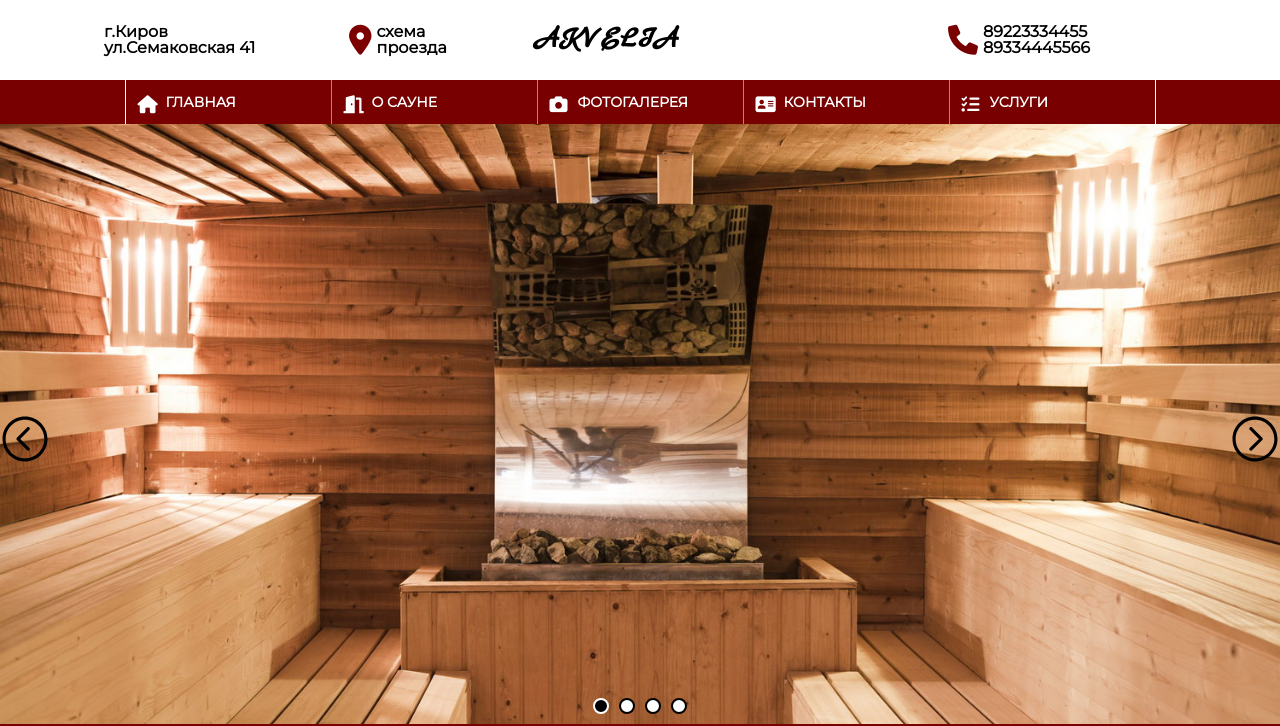
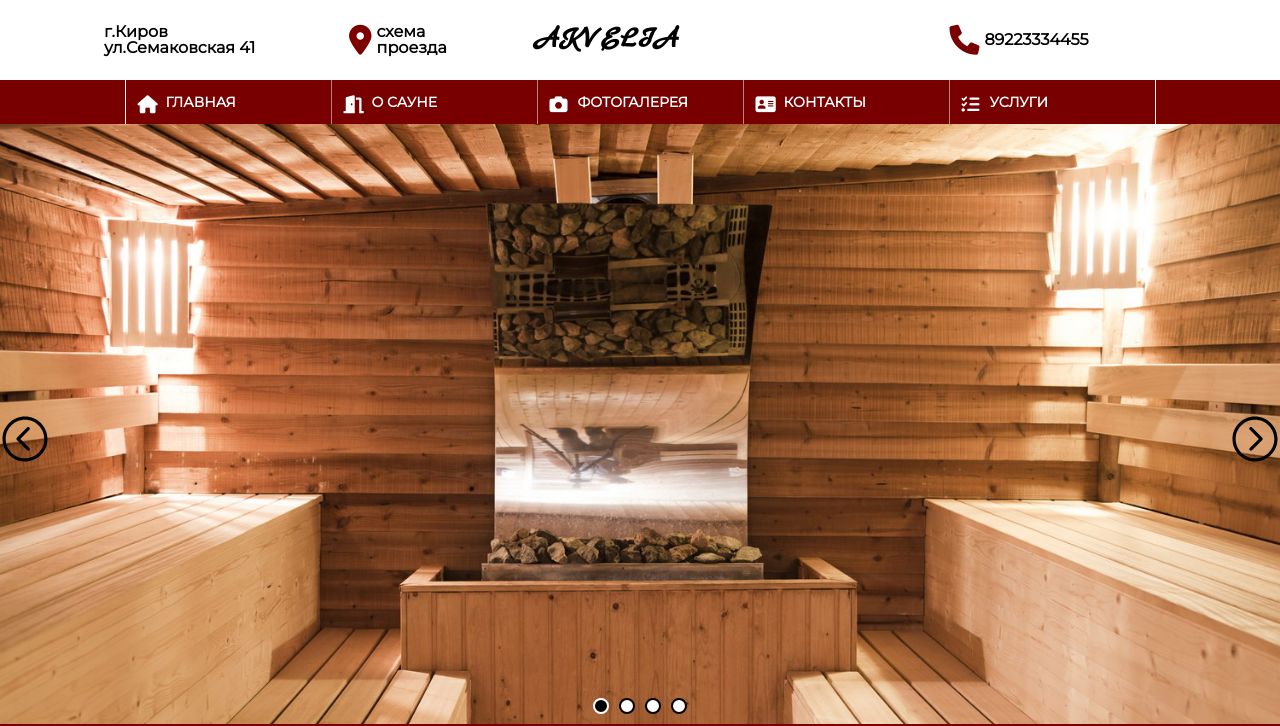
Before and after one commit to Viharev/akveliaSite, a website: page index.html in a window 1280 px wide. Shown: the top 726 px of the page. Drawn offline with nearby package versions, Linux system fonts and the light colour scheme.

Commit message:
number edit

```diff
--- a/index.html
+++ b/index.html
@@ -23,8 +23,7 @@
                     <div class="logo">akvelia</div>
                 </div>
                 <div class="rightNav">
-                    <div class="phone"><i class="fa-solid fa-phone"></i><a href="tel:89223334455">89223334455 <br>
-                            89334445566 </a></div>
+                    <div class="phone"><i class="fa-solid fa-phone"></i><a href="tel:89223334455">89223334455</a></div>
                 </div>
             </nav>
             <nav class="menu">
```
